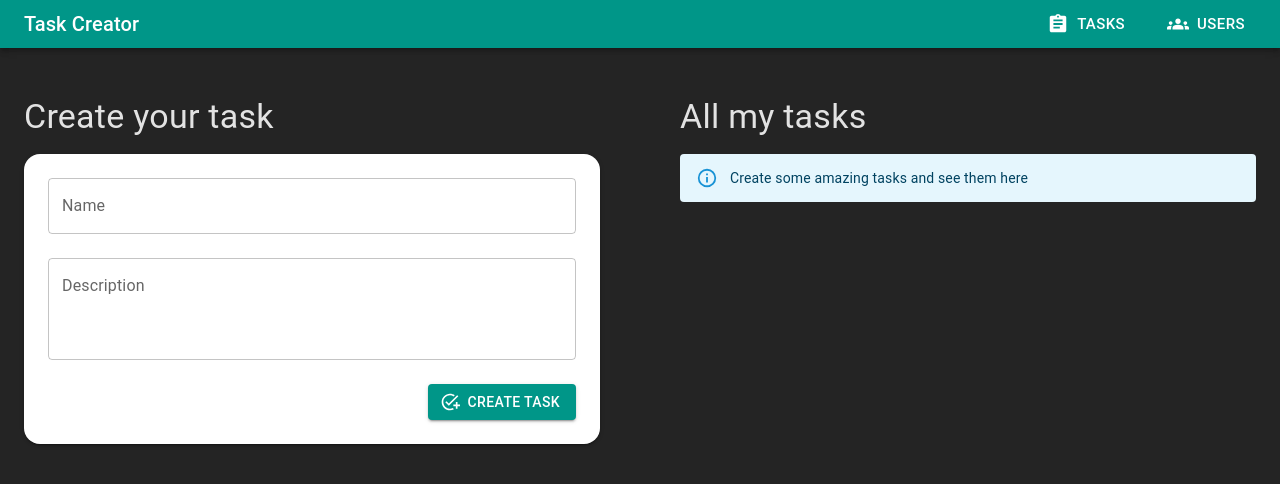
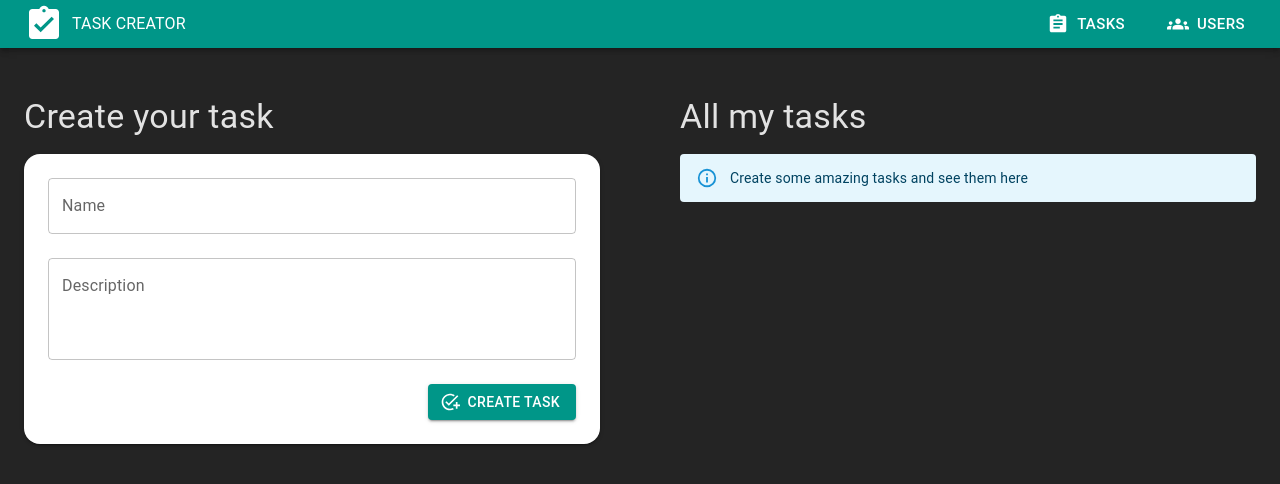
Before and after one commit to filhodoto/task-creator, a React (Vite) app: page / in a window 1280 px wide. Shown: the top 484 px of the page. Built offline with nearby package versions, Linux system fonts and the light colour scheme.

Commit message:
Add logo to header

```diff
--- a/src/components/NavBar/index.tsx
+++ b/src/components/NavBar/index.tsx
@@ -5,6 +5,7 @@ import { useTheme } from '@mui/material/styles';
 import { Link as RouterLink } from 'react-router-dom';
 import AssignmentIcon from '@mui/icons-material/Assignment';
 import GroupsIcon from '@mui/icons-material/Groups';
+import AssignmentTurnedInIcon from '@mui/icons-material/AssignmentTurnedIn';
 
 const NavBar: React.FC = () => {
   const theme = useTheme();
@@ -19,9 +20,12 @@ const NavBar: React.FC = () => {
           variant="dense"
           sx={{ display: 'flex', justifyContent: 'space-between' }}
         >
-          <Typography variant="h6" color="inherit" component="div">
-            Task Creator
-          </Typography>
+          <Box sx={{ display: 'flex', alignItems: 'center', gap: 1 }}>
+            <AssignmentTurnedInIcon sx={{ fontSize: 40 }} />
+            <Typography variant="body1" color="inherit" component="div">
+              TASK CREATOR
+            </Typography>
+          </Box>
           <div>
             {navPages.map(({ path, title }) => (
               <Button
```
